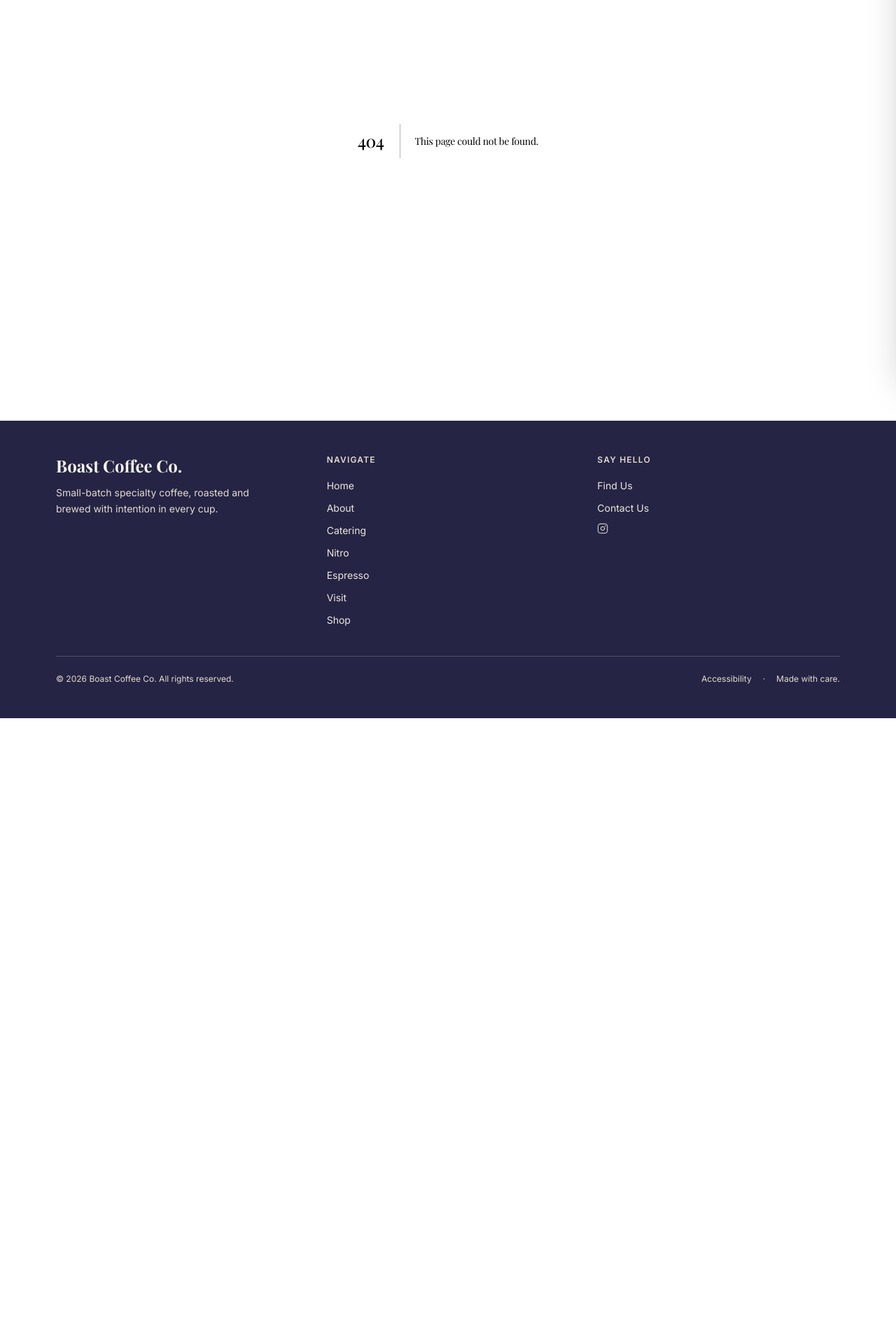
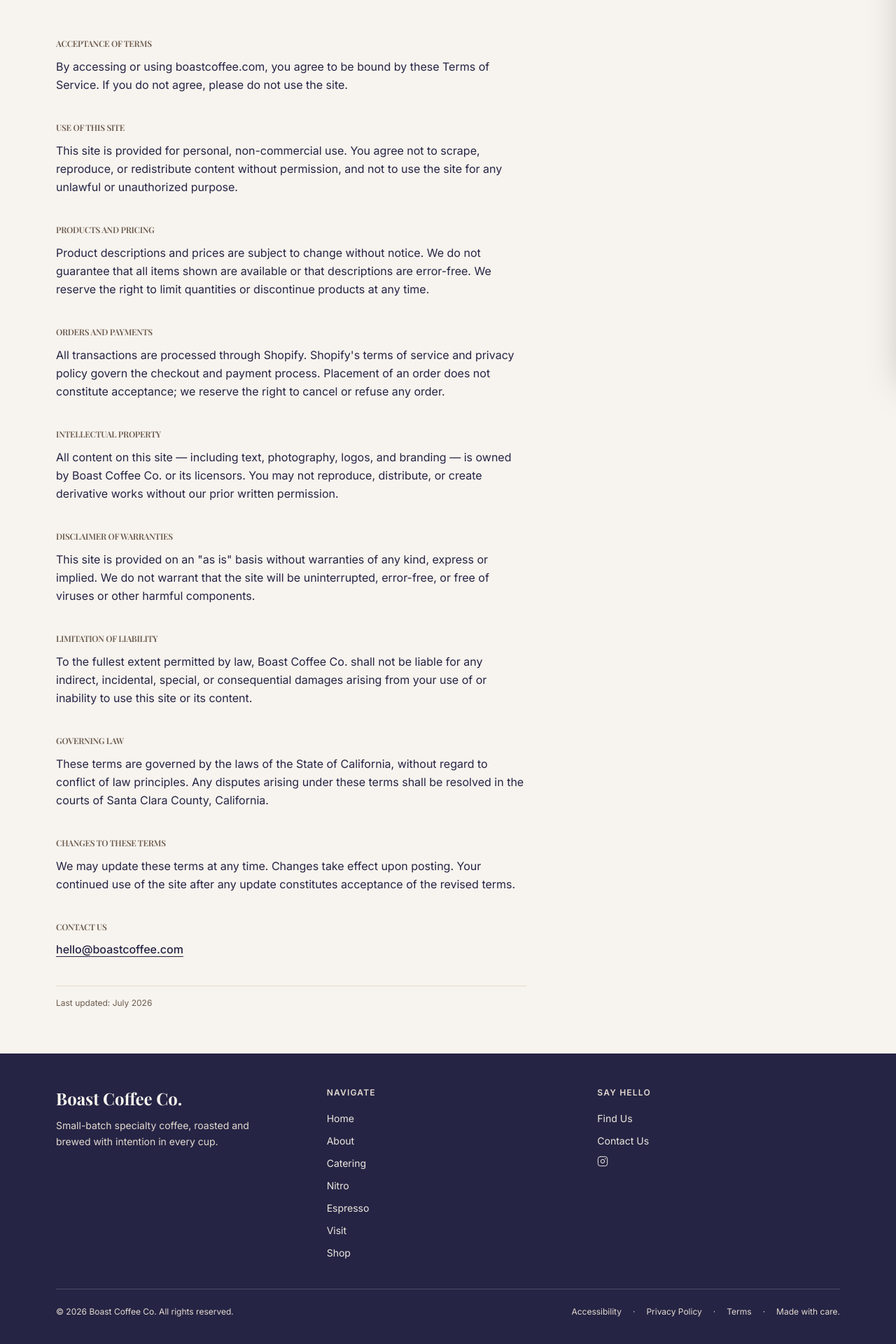
Before and after one commit to frankchen07/boastcoffeeco-site, a Next.js app: page /terms in a window 1280 px wide. Before the commit this address had no page. Shown: the part 264-2184 px from the top of the page at 70% size. Before the commit the page ends 1290 px from the top, so only its background shows below. Built offline with nearby package versions, Linux system fonts and the light colour scheme; a web font is replaced by a local one.

Commit message:
add privacy, accessibility, terms, plus footer

```diff
--- /dev/null
+++ b/app/privacy/page.tsx
@@ -0,0 +1,84 @@
+import type { Metadata } from "next";
+
+export const metadata: Metadata = {
+  title: "Privacy Policy",
+  description: "How Boast Coffee Co. collects, uses, and protects your personal information.",
+  robots: { index: false, follow: false },
+};
+
+const sections = [
+  {
+    heading: "Introduction",
+    body: "Boast Coffee Co. (“we,” “us,” or “our”) operates boastcoffee.com. This policy describes what personal information we collect, how we use it, and your rights under California law (CCPA). By using this site, you agree to the practices described here.",
+  },
+  {
+    heading: "Information We Collect",
+    body: "We collect information in three ways. (1) Contact form: when you submit a message, we receive your name, email address, and the contents of your message. This is delivered to our inbox and is not stored in a database. (2) Email list: if you subscribe to our marketing emails, we store your email address through Wix Email Marketing. (3) Shopping cart: your cart is stored locally in your browser (localStorage) and is never transmitted to our servers. We do not use cookies or analytics tracking.",
+  },
+  {
+    heading: "How We Use Your Information",
+    body: "We use the information we collect to respond to your inquiries, send marketing emails about products and promotions (you can unsubscribe at any time), and process orders through Shopify. We do not use your information for automated decision-making or profiling.",
+  },
+  {
+    heading: "Third-Party Service Providers",
+    body: "We share data only with processors that help us operate the site: Resend (email delivery for contact form messages), Shopify (ecommerce platform — their Privacy Policy governs any checkout or payment data), and Wix Email Marketing (email list management). We do not sell, rent, or trade your personal information to any third party.",
+  },
+  {
+    heading: "Data Retention",
+    body: "Contact form messages are retained only as long as we keep them in our email inbox. Email list subscriptions are retained until you unsubscribe. Your shopping cart exists only in your browser's localStorage and is cleared when you clear your browser data.",
+  },
+  {
+    heading: "Your California Privacy Rights",
+    body: "If you are a California resident, you have the right to know what personal information we collect and how it is used, the right to request deletion of your personal information, and the right to opt out of the sale of your personal information. We do not sell personal information. To exercise your rights, contact us at the email below. We will respond within 45 days.",
+  },
+  {
+    heading: "Children's Privacy",
+    body: "This site is not directed at children under 13. We do not knowingly collect personal information from minors. If you believe we have inadvertently collected such information, please contact us so we can delete it.",
+  },
+];
+
+export default function PrivacyPage() {
+  return (
+    <div className="bg-[var(--color-brand-cream)]">
+      <div className="bg-[var(--color-brand-surface)] border-b border-[var(--color-brand-border)]">
+        <div className="container-md py-14">
+          <p className="text-xs font-semibold uppercase tracking-widest text-[var(--color-brand-muted)] mb-3">
+            Legal
+          </p>
+          <h1 className="text-4xl md:text-5xl font-display font-bold text-[var(--color-brand-dark)]">
+            Privacy Policy
+          </h1>
+        </div>
+      </div>
+
+      <div className="container-md py-16">
+        <div className="max-w-2xl space-y-10">
+          {sections.map(({ heading, body }) => (
+            <div key={heading}>
+              <h2 className="text-xs font-semibold uppercase tracking-widest text-[var(--color-brand-muted)] mb-3">
+                {heading}
+              </h2>
+              <p className="text-[var(--color-brand-dark)] leading-relaxed">{body}</p>
+            </div>
+          ))}
+
+          <div>
+            <h2 className="text-xs font-semibold uppercase tracking-widest text-[var(--color-brand-muted)] mb-3">
+              Contact Us
+            </h2>
+            <a
+              href="mailto:hello@boastcoffee.com"
+              className="text-[var(--color-brand-dark)] hover:text-[var(--color-brand-accent)] transition-colors font-medium underline underline-offset-4"
+            >
+              hello@boastcoffee.com
+            </a>
+          </div>
+
+          <p className="text-xs text-[var(--color-brand-muted)] pt-4 border-t border-[var(--color-brand-border)]">
+            Last updated: July 2026
+          </p>
+        </div>
+      </div>
+    </div>
+  );
+}
--- /dev/null
+++ b/app/terms/page.tsx
@@ -0,0 +1,92 @@
+import type { Metadata } from "next";
+
+export const metadata: Metadata = {
+  title: "Terms of Service",
+  description: "Terms and conditions governing use of the Boast Coffee Co. website.",
+  robots: { index: false, follow: false },
+};
+
+const sections = [
+  {
+    heading: "Acceptance of Terms",
+    body: "By accessing or using boastcoffee.com, you agree to be bound by these Terms of Service. If you do not agree, please do not use the site.",
+  },
+  {
+    heading: "Use of This Site",
+    body: "This site is provided for personal, non-commercial use. You agree not to scrape, reproduce, or redistribute content without permission, and not to use the site for any unlawful or unauthorized purpose.",
+  },
+  {
+    heading: "Products and Pricing",
+    body: "Product descriptions and prices are subject to change without notice. We do not guarantee that all items shown are available or that descriptions are error-free. We reserve the right to limit quantities or discontinue products at any time.",
+  },
+  {
+    heading: "Orders and Payments",
+    body: "All transactions are processed through Shopify. Shopify's terms of service and privacy policy govern the checkout and payment process. Placement of an order does not constitute acceptance; we reserve the right to cancel or refuse any order.",
+  },
+  {
+    heading: "Intellectual Property",
+    body: "All content on this site — including text, photography, logos, and branding — is owned by Boast Coffee Co. or its licensors. You may not reproduce, distribute, or create derivative works without our prior written permission.",
+  },
+  {
+    heading: "Disclaimer of Warranties",
+    body: "This site is provided on an \"as is\" basis without warranties of any kind, express or implied. We do not warrant that the site will be uninterrupted, error-free, or free of viruses or other harmful components.",
+  },
+  {
+    heading: "Limitation of Liability",
+    body: "To the fullest extent permitted by law, Boast Coffee Co. shall not be liable for any indirect, incidental, special, or consequential damages arising from your use of or inability to use this site or its content.",
+  },
+  {
+    heading: "Governing Law",
+    body: "These terms are governed by the laws of the State of California, without regard to conflict of law principles. Any disputes arising under these terms shall be resolved in the courts of Santa Clara County, California.",
+  },
+  {
+    heading: "Changes to These Terms",
+    body: "We may update these terms at any time. Changes take effect upon posting. Your continued use of the site after any update constitutes acceptance of the revised terms.",
+  },
+];
+
+export default function TermsPage() {
+  return (
+    <div className="bg-[var(--color-brand-cream)]">
+      <div className="bg-[var(--color-brand-surface)] border-b border-[var(--color-brand-border)]">
+        <div className="container-md py-14">
+          <p className="text-xs font-semibold uppercase tracking-widest text-[var(--color-brand-muted)] mb-3">
+            Legal
+          </p>
+          <h1 className="text-4xl md:text-5xl font-display font-bold text-[var(--color-brand-dark)]">
+            Terms of Service
+          </h1>
+        </div>
+      </div>
+
+      <div className="container-md py-16">
+        <div className="max-w-2xl space-y-10">
+          {sections.map(({ heading, body }) => (
+            <div key={heading}>
+              <h2 className="text-xs font-semibold uppercase tracking-widest text-[var(--color-brand-muted)] mb-3">
+                {heading}
+              </h2>
+              <p className="text-[var(--color-brand-dark)] leading-relaxed">{body}</p>
+            </div>
+          ))}
+
+          <div>
+            <h2 className="text-xs font-semibold uppercase tracking-widest text-[var(--color-brand-muted)] mb-3">
+              Contact Us
+            </h2>
+            <a
+              href="mailto:hello@boastcoffee.com"
+              className="text-[var(--color-brand-dark)] hover:text-[var(--color-brand-accent)] transition-colors font-medium underline underline-offset-4"
+            >
+              hello@boastcoffee.com
+            </a>
+          </div>
+
+          <p className="text-xs text-[var(--color-brand-muted)] pt-4 border-t border-[var(--color-brand-border)]">
+            Last updated: July 2026
+          </p>
+        </div>
+      </div>
+    </div>
+  );
+}
--- a/components/layout/Footer.tsx
+++ b/components/layout/Footer.tsx
@@ -88,6 +88,20 @@
               Accessibility
             </Link>
             <span aria-hidden="true">·</span>
+            <Link
+              href="/privacy"
+              className="hover:text-[var(--color-brand-accent)] transition-colors"
+            >
+              Privacy Policy
+            </Link>
+            <span aria-hidden="true">·</span>
+            <Link
+              href="/terms"
+              className="hover:text-[var(--color-brand-accent)] transition-colors"
+            >
+              Terms
+            </Link>
+            <span aria-hidden="true">·</span>
             <p>Made with care.</p>
           </div>
         </div>
```
